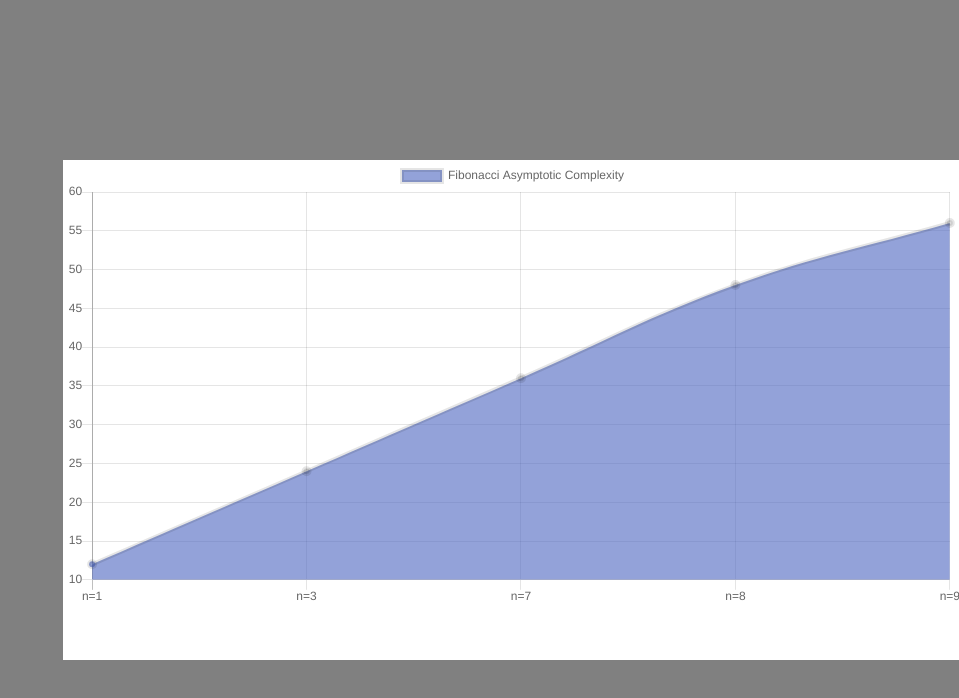
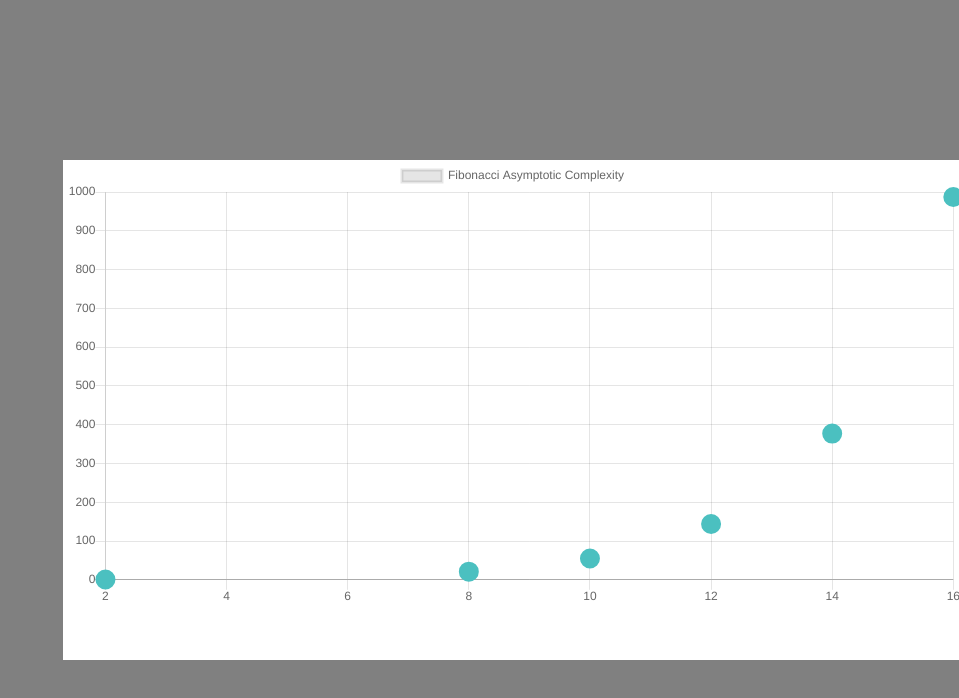
Before and after one commit to guygreenleaf/AlgoAnalysis, a React (Create React App) app: page /fibonacciStats in a window 1280 px wide. Shown: the top 698 px of the page, without its empty margins (321-1280 px from the left). Built offline with nearby package versions, Linux system fonts and the light colour scheme.

Commit message:
added scatterplot for recursive fib(k)

```diff
--- a/src/Exponentials.jsx
+++ b/src/Exponentials.jsx
@@ -36,6 +36,7 @@ function Exponentials() {
             return 1
         }
         if(n%2 === 0){
+          //OR 2*exponentialThree(a, n/2)
             return exponentialThree(a, n/2) * exponentialThree(a, n/2)
         }
         if(n%2 !== 0){
--- a/src/Fibonacci.jsx
+++ b/src/Fibonacci.jsx
@@ -10,8 +10,8 @@ function Fibonacci() {
 
 
   let fibo = (number) => {
-    if (number <= 2) {
-      return 1;
+    if (number < 2) {
+      return number;
     }
 
     return fibo(number - 1) + fibo(number - 2);
--- a/src/FibonacciStats.jsx
+++ b/src/FibonacciStats.jsx
@@ -1,15 +1,134 @@
 import React, { useState, useEffect } from "react";
-import { Line } from "react-chartjs-2";
+import {Scatter} from "react-chartjs-2";
 
 function FibonacciStats() {
   const [chartData, setChartData] = useState({});
+  let [computation, compute] = useState([]);
+  let [fiboToCompute, changeNum] = useState(0);
+
+
+
+  let fibo = (number) => {
+    if (number < 2) {
+      return number;
+    }
+
+    return fibo(number - 1) + fibo(number - 2);
+  };
+
+  // useEffect(() => {
+  //   let fillArray = () => {
+  //     for (let index = 0; index < 15; index++) {
+  //       const element = array[index];
+
+  //     }
+  //     compute([
+  //       ...fibo()
+  //     ])
+  //   }
+  // }, [])
+  // var myChart = new Chart('myChart', {
+  //   type: 'scatter',
+  //   data: {
+  //     datasets: [{
+  //       label: 'My Dataset',
+  //       data: [
+  //         { x: "05:22", y: 12 },
+  //         { x: "12:13", y: 19 },
+  //         { x: "13:45", y: 3 },
+  //         { x: "18:31", y: 5 },
+  //         { x: "19:05", y: 2 },
+  //         { x: "22:55", y: 3 }
+  //       ],
+  //       backgroundColor: [
+  //         'rgba(255, 99, 132, 0.2)',
+  //         'rgba(54, 162, 235, 0.2)',
+  //         'rgba(255, 206, 86, 0.2)',
+  //         'rgba(75, 192, 192, 0.2)',
+  //         'rgba(153, 102, 255, 0.2)',
+  //         'rgba(255, 159, 64, 0.2)'
+  //       ],
+  //       borderColor: [
+  //         'rgba(255,99,132,1)',
+  //         'rgba(54, 162, 235, 1)',
+  //         'rgba(255, 206, 86, 1)',
+  //         'rgba(75, 192, 192, 1)',
+  //         'rgba(153, 102, 255, 1)',
+  //         'rgba(255, 159, 64, 1)'
+  //       ],
+  //       pointRadius: 8,
+  //       pointHoverRadius: 8
+  //     }]
+  //   },
+  //   options: {
+  //     responsive: true,
+  //     legend: {
+  //         display: false
+  //     },
+  //     scales: {
+  //       xAxes: [{
+  //         type: 'time',
+  //         time: {
+  //           parser: 'HH:mm',
+  //           unit: 'hour',
+  //           stepSize: 1,
+  //           displayFormats: {
+  //             hour: 'HH:mm'
+  //           },
+  //           tooltipFormat: 'HH:mm'
+  //         },
+  //         ticks: {
+  //           min: '00:00',
+  //           max: '24:00',
+  //           callback: (value, index) => index == 24 ? '24:00' : value
+  //         }
+  //       }],
+  //       yAxes: [{
+  //         ticks: {
+  //           beginAtZero: true,
+  //           stepSize: 5
+  //         }
+  //       }]
+  //     }
+  //   }
+  // });
+  const data = {
+    labels: ['Scatter'],
+    datasets: [
+      {
+        label: 'Fibonacci Asymptotic Complexity',
+        fill: false,
+        backgroundColor: 'rgba(75,192,192,0.4)',
+        pointBorderColor: 'rgba(75,192,192,1)',
+        pointBackgroundColor: '#fff',
+        pointBorderWidth: 10,
+        pointHoverRadius: 8,
+        pointHoverBackgroundColor: 'rgba(75,192,192,1)',
+        pointHoverBorderColor: 'rgba(220,220,220,1)',
+        pointHoverBorderWidth: 2,
+        pointRadius: 5,
+        pointHitRadius: 10,
+        data: [
+          { x: 2, y: fibo(2) },
+          { x: 8, y: fibo(8) },
+          { x: 10, y: fibo(10) },
+          { x: 12, y: fibo(12) },
+          { x: 14, y: fibo(14) },
+          { x: 16, y: fibo(16) }
+        ]
+      }
+    ]
+  }
+
+
   const chart = () => {
     setChartData({
-      labels: ["n=1", "n=3", "n=7", "n=8", "n=9"],
+      type: "scatter",
+      labels: ["A(2)", "A(8)", "A(10)", "A(12)", "A(14)", "A(16)"],
       datasets: [
         {
           label: "Fibonacci Asymptotic Complexity",
-          data: [12, 24, 36, 48, 56],
+          data: [fibo(2), fibo(8), fibo(10), fibo(12), fibo(14), fibo(16)],
           backgroundColor: ["rgba(75, 100, 192, 0.6)"],
           borderWidth: 4,
         },
@@ -17,13 +136,13 @@ function FibonacciStats() {
     });
   };
 
-  useEffect(() => {
-    chart();
-  }, []);
+  // useEffect(() => {
+  //   chart();
+  // }, []);
   return (
     <div style={{ marginLeft: "30vw", paddingTop: "20vh" }}>
       <div style={{ position: "relative", backgroundColor: "white", height: "500px", width:"900px" }}>
-        <Line data={chartData} options={{responsive: true}} />
+        <Scatter data={data} />
       </div>
     </div>
   );
```
